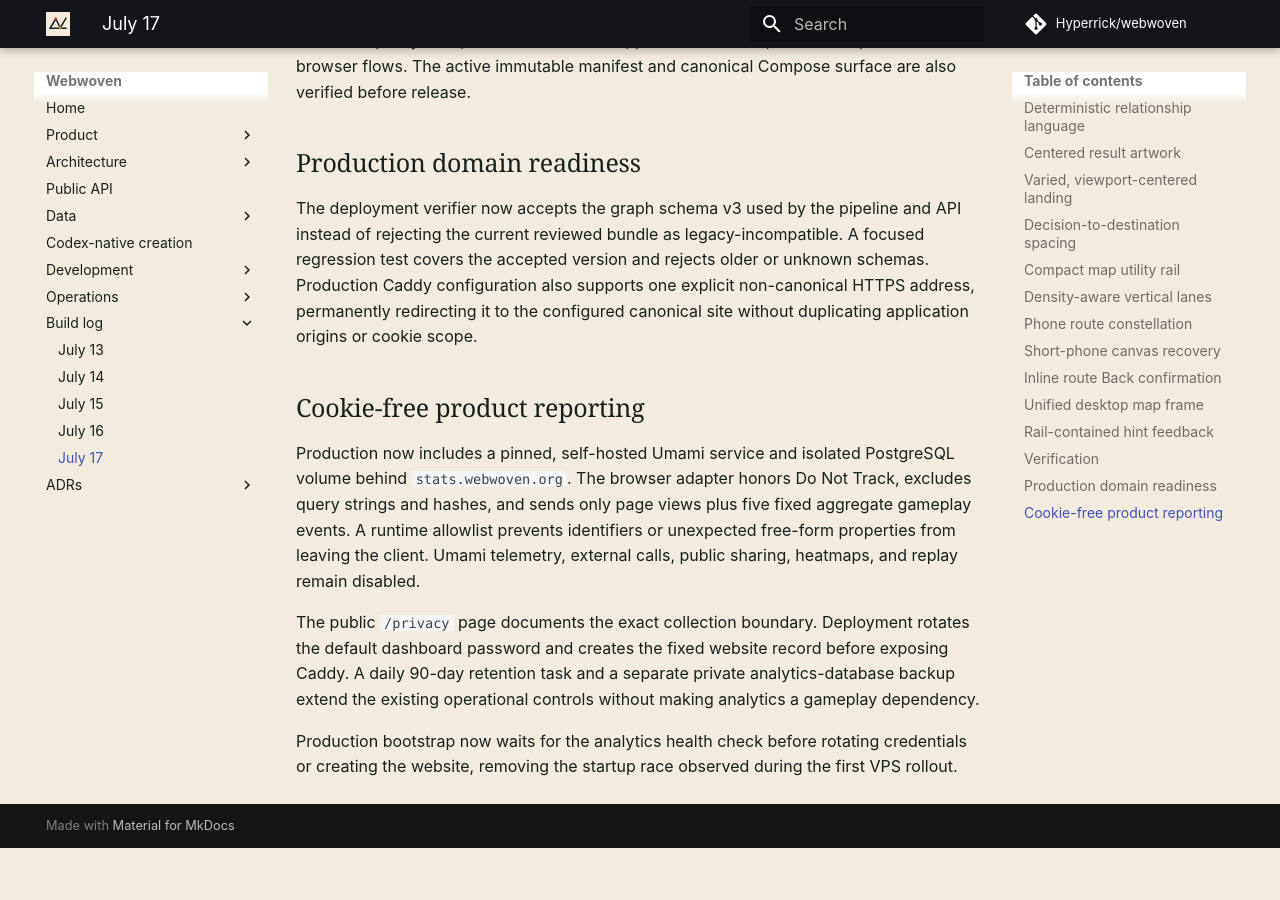
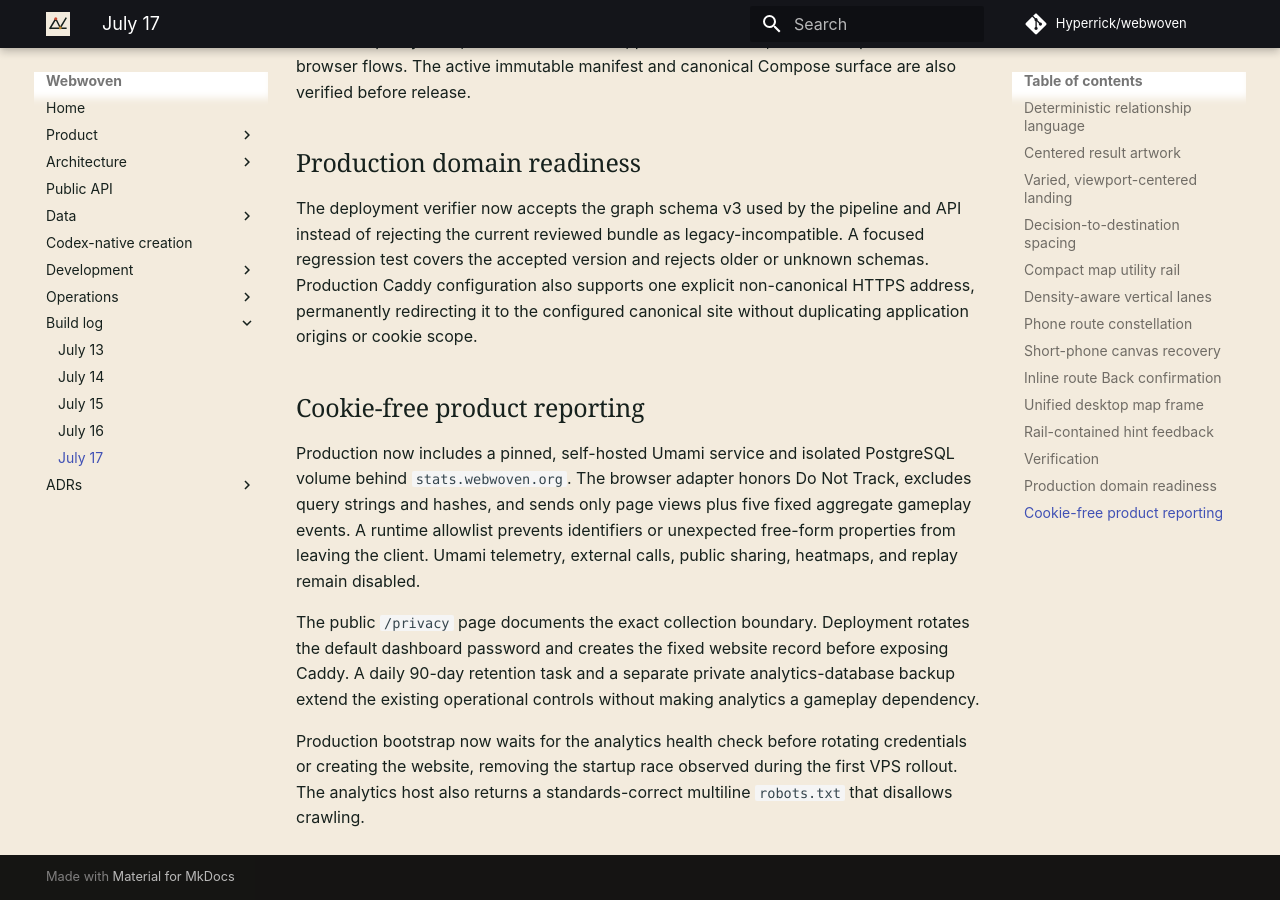
Before and after one commit to Hyperrick/webwoven, an MkDocs documentation site: the page built from docs/build-log/2026-07-17.md, in a window 1280 px wide and 900 px high, scrolled down 4732 px. Built offline with MkDocs 1.6.1 and Material for MkDocs 9.7.7, drawn with Linux system fonts in a browser that asks for light colours; comment, search, counter and statistics services are not loaded; before the commit the page ends 5580 px from its top, so only the background shows below that.

Commit message:
Serve a valid analytics robots policy (#24)

```diff
--- a/docs/build-log/2026-07-17.md
+++ b/docs/build-log/2026-07-17.md
@@ -193,3 +193,4 @@ controls without making analytics a gameplay dependency.
 
 Production bootstrap now waits for the analytics health check before rotating credentials or
 creating the website, removing the startup race observed during the first VPS rollout.
+The analytics host also returns a standards-correct multiline `robots.txt` that disallows crawling.
```
Also changed, not shown: 1 other file.
